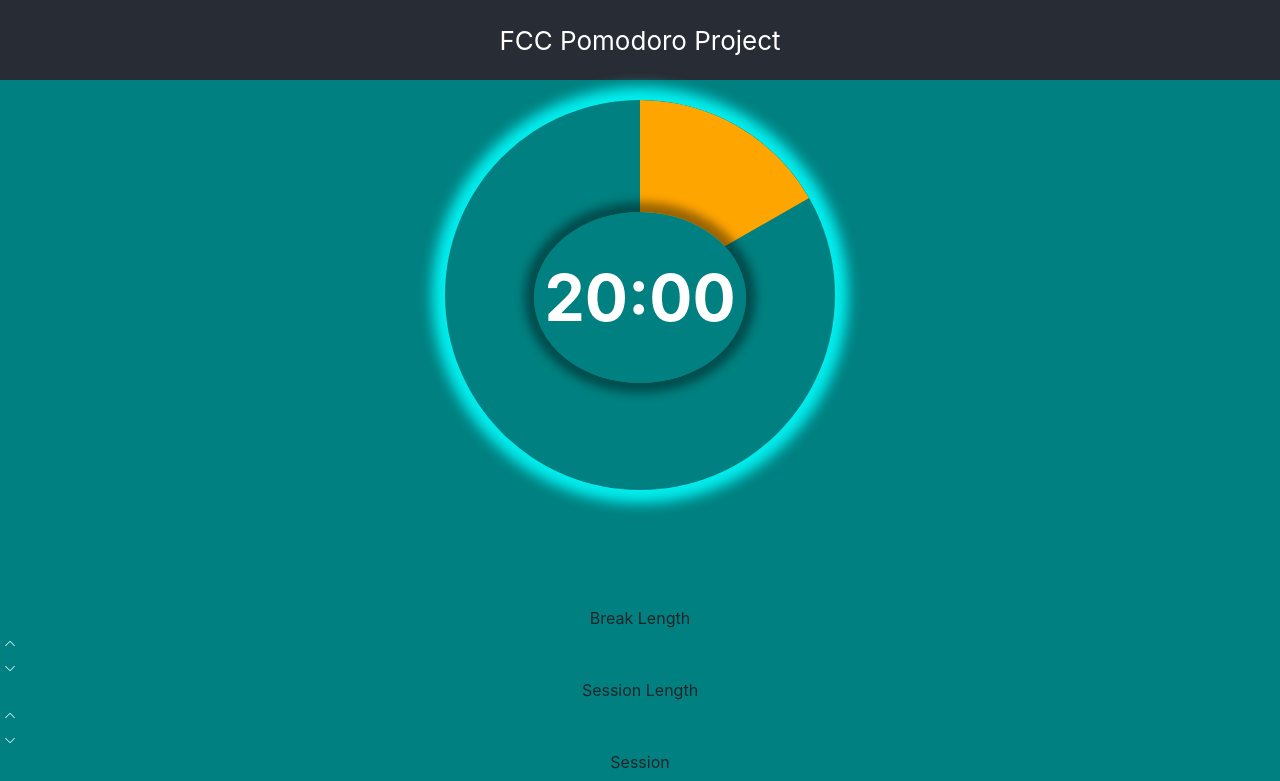
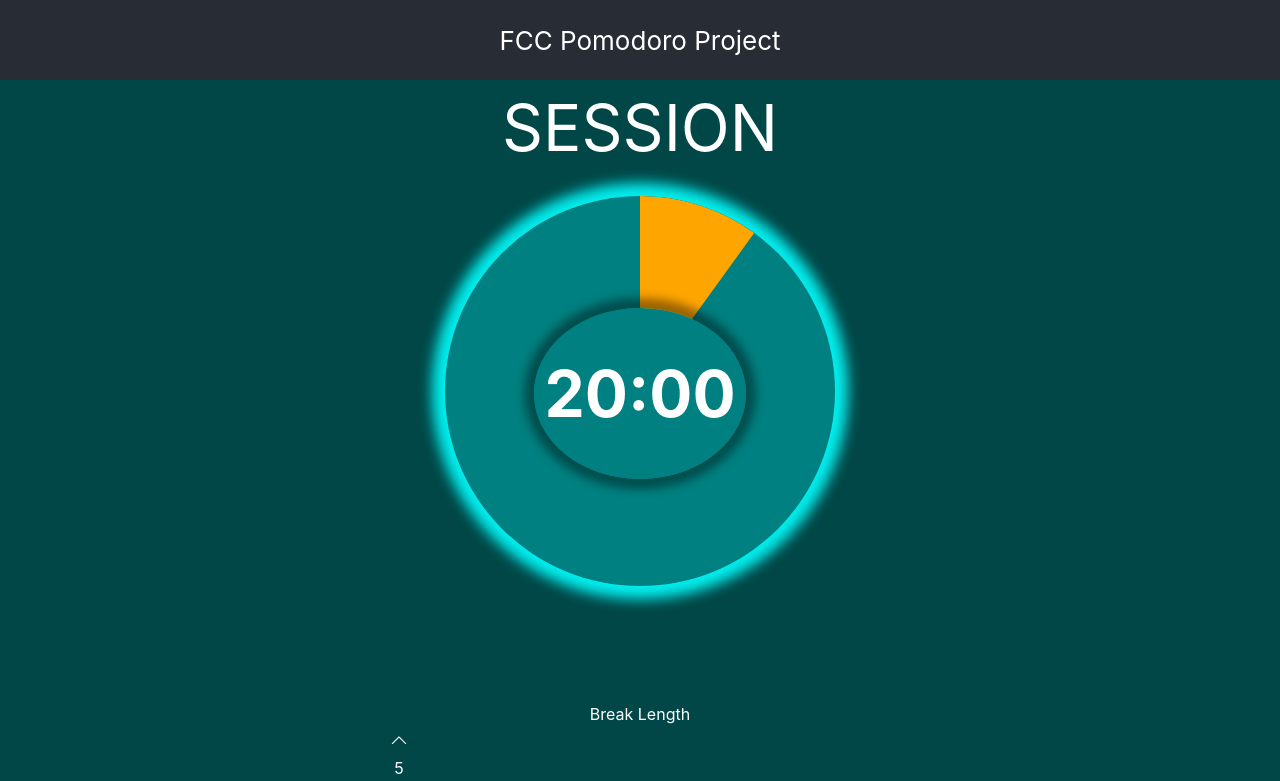
Before and after one commit to MikeDeGan/FCC-Pomodoro, a React (Create React App) app: page / in a window 1280 px wide. Shown: the top 781 px of the page. Built offline with nearby package versions, Linux system fonts and the light colour scheme.

Commit message:
added timer function. changed animation method.

```diff
--- a/src/App.js
+++ b/src/App.js
@@ -9,55 +9,162 @@ class App extends Component {
     this.state = {
       sessionLength: 20,
       breakLength: 5,
-      minRemaining: '20',
-      secRemaining: '00'
+      secRemaining: 1200,
+      circleTime: 10,
+      minDisplay: '20',
+      secDisplay: '00',
+      timerState: 'paused'
     };
-    this.handleDownArrow = this.handleDownArrow.bind(this);
+    this.handleIncreaseBreak = this.handleIncreaseBreak.bind(this);
+    this.handleDecreaseBreak = this.handleDecreaseBreak.bind(this);
+    this.handleIncreaseSession = this.handleIncreaseSession.bind(this);
+    this.handleDecreaseSession = this.handleDecreaseSession.bind(this);
+    this.handleStart = this.handleStart.bind(this);
+    this.handleReset = this.handleReset.bind(this);
   }
 
-  handleDownArrow() {
-    let secs = this.state.sessionLength;
-    secs = secs < 10 ? (secs = '0' + secs) : secs;
+  handleIncreaseBreak() {
+    let bLength = this.state.breakLength;
+    if (bLength > 59 || this.state.timerState === 'running') {
+      return;
+    }
+    bLength = bLength < 10 ? (bLength = '0' + bLength) : bLength;
     this.setState({
-      secRemaining: secs,
-      sessionLength: this.state.sessionLength - 1
+      breakLength: this.state.breakLength + 1
     });
   }
 
+  handleDecreaseBreak() {
+    let bLength = this.state.breakLength;
+    if (bLength === 1 || this.state.timerState === 'running') {
+      return;
+    }
+    bLength = bLength < 10 ? (bLength = '0' + bLength) : bLength;
+    this.setState({
+      breakLength: this.state.breakLength - 1
+    });
+  }
+
+  handleIncreaseSession() {
+    let sLength = this.state.sessionLength;
+    if (sLength > 59 || this.state.timerState === 'running') {
+      return;
+    }
+    sLength = sLength < 9 ? (sLength = '0' + sLength + 1) : sLength + 1;
+    this.setState({
+      sessionLength: sLength,
+      minDisplay: sLength.toString(),
+      secDisplay: '00',
+      secRemaining: sLength * 60
+      // circleTime: sLength * 60
+    });
+  }
+
+  handleDecreaseSession() {
+    let sLength = this.state.sessionLength;
+    if (sLength === 1 || this.state.timerState === 'running') {
+      return;
+    }
+    sLength =
+      sLength < 10 ? (sLength = '0' + (sLength - 1).toString()) : sLength - 1;
+    this.setState({
+      sessionLength: sLength,
+      minDisplay: sLength.toString(),
+      secDisplay: '00',
+      secRemaining: sLength * 60
+      // circleTime: sLength * 60
+    });
+  }
+
+  handleStart() {
+    this.setState({ timerState: 'running' });
+    const timerID = setInterval(() => {
+      if (this.state.timerState === 'paused') {
+        clearInterval(timerID);
+        return;
+      }
+      const secs = this.state.secRemaining - 1;
+      const cTime = (100.53088 / 1200) * (1200 - secs);
+      console.log(cTime);
+      let newMinDisplay =
+        Math.floor(secs / 60) < 10
+          ? '0' + Math.floor(secs / 60).toString()
+          : Math.floor(secs / 60).toString();
+      let newSecDisplay =
+        secs % 60 < 10 ? '0' + (secs % 60).toString() : (secs % 60).toString();
+
+      this.setState({
+        secRemaining: secs,
+        minDisplay: newMinDisplay,
+        secDisplay: newSecDisplay,
+        circleTime: cTime
+      });
+    }, 1000);
+  }
+
+  handleReset() {
+    this.setState({ timerState: 'paused' });
+  }
   render() {
     return (
       <div className="App">
         <header className="App-header">FCC Pomodoro Project</header>
+        <div id="timer-label">Session</div>
         <div className="pieholder">
           <svg viewBox="0 0 64 64" className="pie">
-            <circle r="25%" cx="50%" cy="50%" />
+            <circle
+              r="25%"
+              cx="50%"
+              cy="50%"
+              style={{
+                strokeDasharray: `${this.state.circleTime} 100`
+                // animation: `runClock ${this.state.circleTime}s linear infinite`,
+                // animationPlayState: this.state.timerState
+              }}
+            />
           </svg>
-          <span id="countdown">
-            {this.state.minRemaining}:{this.state.secRemaining}
+          <span id="time-left">
+            {this.state.minDisplay}:{this.state.secDisplay}
           </span>
         </div>
+
+        <div id="adjustments">
           <div id="break-label">Break Length</div>
           <div className="arrowholder">
-          <SVGUpArrow id="break-increment" onClick={this.handleDownArrow} />
-          <SVGDownArrow id="break-decrement" onClick={this.handleDownArrow} />
+            <SVGUpArrow
+              id="break-increment"
+              onClick={this.handleIncreaseBreak}
+            />
+            <div id="break-length">{this.state.breakLength}</div>
+            <SVGDownArrow
+              id="break-decrement"
+              onClick={this.handleDecreaseBreak}
+            />
           </div>
-
-        <div id="break-length" />
 
           <div id="session-label">Session Length</div>
           <div className="arrowholder">
-          <SVGUpArrow id="session-increment" onClick={this.handleDownArrow} />
-          <SVGDownArrow id="session-decrement" onClick={this.handleDownArrow} />
+            <SVGUpArrow
+              id="session-increment"
+              onClick={this.handleIncreaseSession}
+            />
+            <div id="session-length">{this.state.sessionLength}</div>
+            <SVGDownArrow
+              id="session-decrement"
+              onClick={this.handleDecreaseSession}
+            />
           </div>
-        <div id="session-length" />
+        </div>
 
-        <div id="timer-label">Session</div>
-        <div id="time-left">mm:ss</div>
         <div className="btn-group">
-          <button id="start-stop" className="btn-info">
+          <button
+            id="start-stop"
+            className="btn-info"
+            onClick={this.handleStart}
+          >
             Start
           </button>
-          <button id="reset" className="btn-info">
+          <button id="reset" className="btn-info" onClick={this.handleReset}>
             Reset
           </button>
         </div>
--- a/src/App.scss
+++ b/src/App.scss
@@ -5,7 +5,8 @@
 }
 
 body {
-  background-color: teal;
+  background-color: rgb(1, 71, 71);
+  color: white;
 }
 
 .App {
@@ -20,18 +21,11 @@ body {
   align-items: center;
   justify-content: center;
   font-size: calc(10px + 2vmin);
-  color: white;
 }
 
 .pieholder {
   max-width: 390px;
-
-  // padding: 5vh 25vw;
   margin: 20px auto;
-
-  // position: relative;
-  // height: 100px;
-  // width: 200px;
 }
 
 .pie {
@@ -41,18 +35,47 @@ body {
   box-shadow: 0px 0px 13px 13px rgb(2, 238, 238);
 }
 
-#countdown {
+path {
+  fill: rgb(1, 71, 71);
+}
+
+path:hover {
+  fill: teal;
+}
+
+// @keyframes runClock {
+//   to {
+//     // stroke-dasharray: 100.53088 100.53088;
+//     stroke-dasharray: 100 100;
+//   }
+// }
+
+.pie circle {
+  stroke: orange;
+  stroke-width: 32;
+  stroke-dasharray: 100.53088 100;
+
+  fill: none;
+}
+
+#timer-label {
+  font-size: 4em;
+  text-transform: uppercase;
+}
+
+#time-left {
   position: relative;
   top: -240px;
   // padding: 5vh 25vw;
   // margin: -57px auto;
 
-  color: white;
+  // color: white;
   // background-color: rgba(0, 0, 0, 0.4);
   // background-color: rgba(0, 128, 128, 0);
   background-color: teal;
   font-size: 4em;
   font-weight: bold;
+
   // box-shadow: 0px 0px 50px 50px rgba(0, 0, 0, 0.4);
   box-shadow: 0px 0px 10px 10px rgba(0, 0, 0, 0.4);
   border-radius: 50%;
@@ -67,32 +90,11 @@ body {
   // margin-top: -25px; /* (height + padding)/2 */
 }
 
-.arrowholder {
-  max-width: 20px;
+#adjustments {
+  width: 40vw;
+  margin: 10px auto;
 }
 
-.animate-button {
-  transition: all 3s;
+.arrowholder {
+  max-width: 30px;
 }
-
-path {
-  fill: teal;
-}
-
-path:hover {
-  fill: rgb(2, 170, 170);
-}
-
-@keyframes runClock {
-  to {
-    stroke-dasharray: 100.53088 100.53088;
-  }
-}
-
-.pie circle {
-  stroke: orange;
-  stroke-width: 32;
-  stroke-dasharray: 0 100.53088;
-  animation: runClock 30s linear infinite;
-  fill: none;
-}
--- a/src/SVGUpArrow.js
+++ b/src/SVGUpArrow.js
@@ -25,7 +25,6 @@ const SVGUpArrow = props => {
 			C41.359,1,53,12.641,53,27z"
             />
             <path
-              style={{ transition: 'all 3s' }}
               d="M27,54C12.112,54,0,41.888,0,27S12.112,0,27,0s27,12.112,27,27S41.888,54,27,54z M27,2
 			C13.215,2,2,13.215,2,27s11.215,25,25,25s25-11.215,25-25S40.785,2,27,2z"
             />
```
Also changed, not shown: src/fonts/digital-7.ttf (added), src/fonts/digital7mono.ttf (added). Lines whose indentation alone changed are shown as unchanged.
